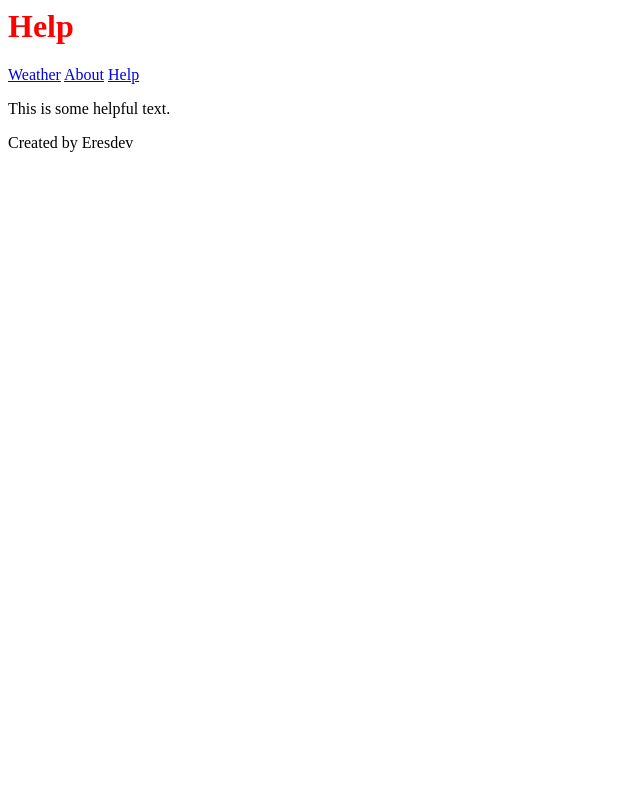
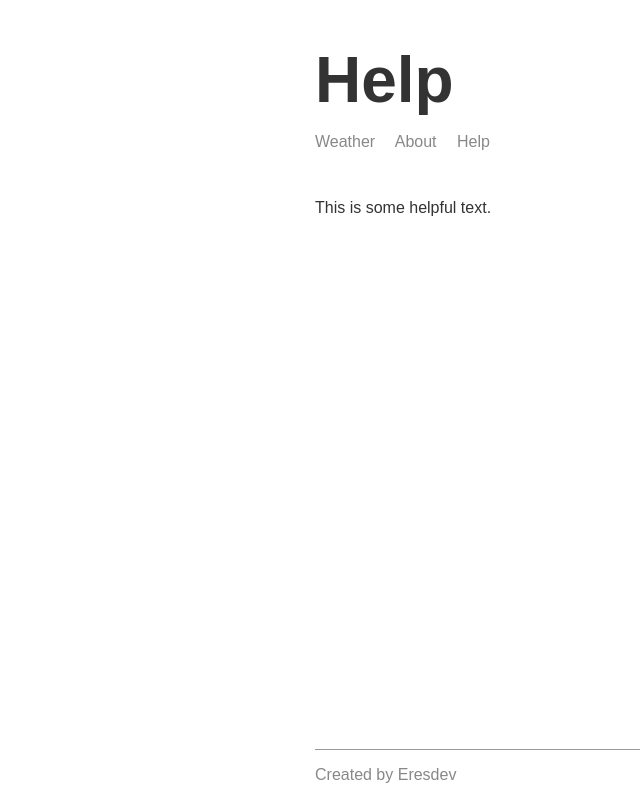
Before and after one commit to EresDev/Skyler, a Node server app: page /help in a window 1280 px wide. Shown: the whole page, without its empty margins (0-640 px from the left). Run offline with Node 20, Linux system fonts and the light colour scheme.

Commit message:
feat: style the html
Add css and also perform the necessary restructuring.

```diff
--- a/public/css/style.css
+++ b/public/css/style.css
@@ -1,5 +1,39 @@
-h1{
-    color:red;
+body {
+    color: #333333;
+    font-family: Arial;
+    max-width: 650px;
+    margin: 0 auto;
+
+
+    display: flex;
+    flex-direction: column;
+    min-height: 100vh;
+}
+
+.main-content{
+    flex-grow: 1;
+}
+
+header {
+    margin-bottom: 48px;
+    margin-top: 16px;
+}
+
+header a {
+    margin-right: 16px;
+    text-decoration: none;
+    color: #888888;
+}
+
+footer {
+    color: #888888;
+    border-top: 1px #999999 solid;
+    margin-top: 16px;
+}
+
+h1 {
+    font-size: 64px;
+    margin-bottom: 16px;
 }
 
 img {
--- a/templates/partials/footer.hbs
+++ b/templates/partials/footer.hbs
@@ -1 +1,3 @@
+<footer>
 <p>Created by {{name}}</p>
+</footer>
--- a/templates/partials/header.hbs
+++ b/templates/partials/header.hbs
@@ -1,3 +1,5 @@
+<header>
+
     <h1>{{ title }}</h1>
 
     <div>
@@ -5,3 +7,5 @@
         <a href="/about">About</a>
         <a href="/help">Help</a>
     </div>
+
+</header>
--- a/templates/views/help.hbs
+++ b/templates/views/help.hbs
@@ -1,12 +1,16 @@
 <html>
 <head>
-    <link rel="stylesheet" href="/css/style.css" />
+    <title>Help</title>
+    <link rel="icon" href="/img/favicon.png"/>
+    <link rel="stylesheet" href="/css/style.css"/>
     <script type="text/javascript" src="/js/app.js"></script>
 </head>
 
 <body>
-{{>header}}
-<p>{{ helpText }}</p>
+<div class="main-content">
+    {{>header}}
+    <p>{{ helpText }}</p>
+</div>
 {{>footer}}
 </body>
 </html>
```
Also changed, not shown: templates/views/404.hbs (+7 -3 lines), templates/views/about.hbs (+7 -3 lines), templates/views/index.hbs (+6 -2 lines), public/img/favicon.png (added). Lines whose indentation alone changed are shown as unchanged.
